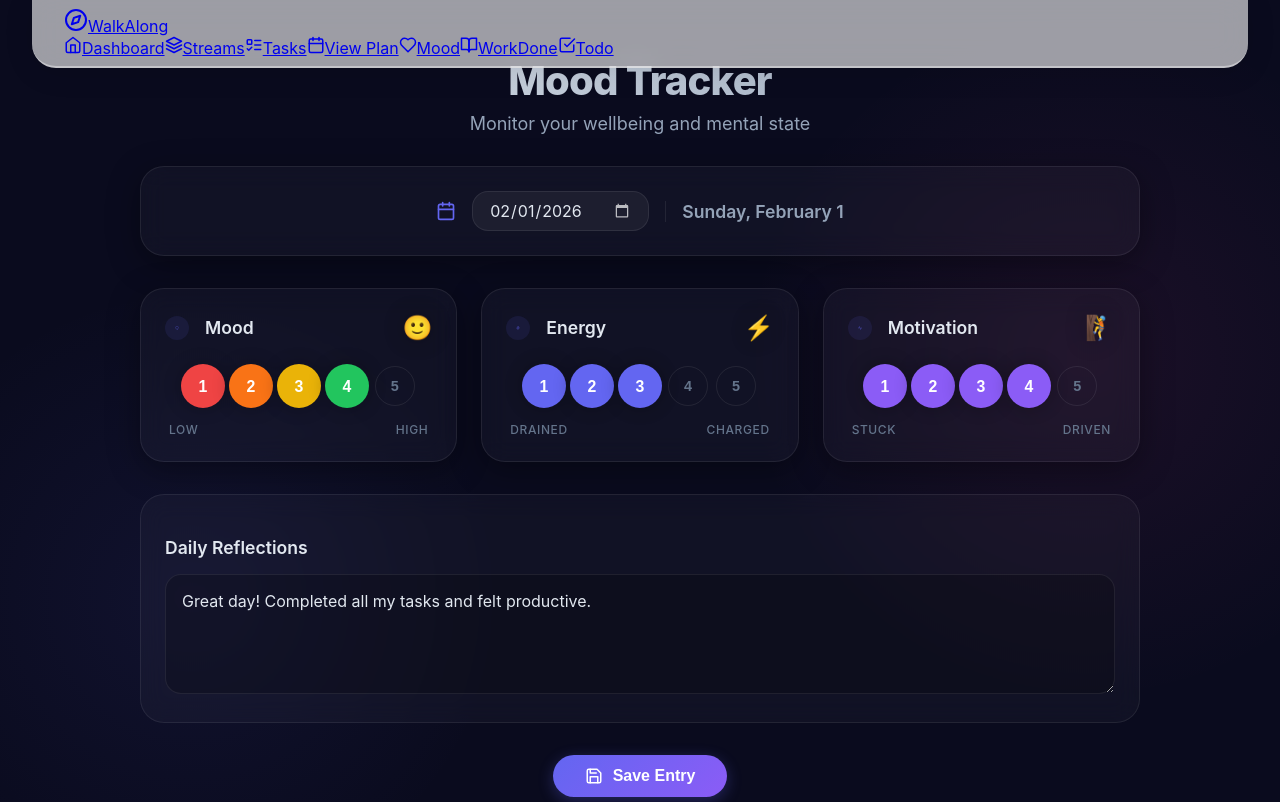
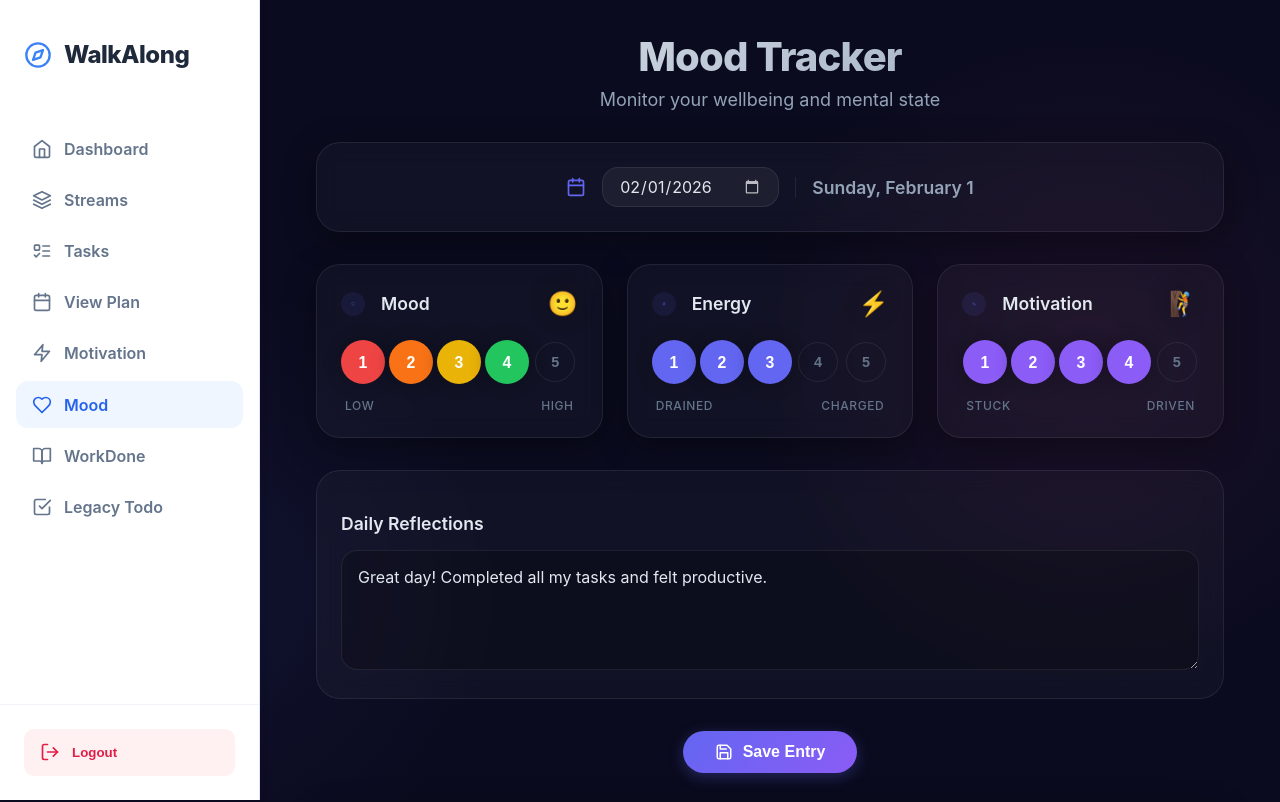
Before and after one commit to kavyaasuresh/Walkalong, a React (Create React App) app in the folder Walkalong-main/frontend/: page /mood in a window 1280 px wide. Shown: the top 802 px of the page. Built offline with nearby package versions, Linux system fonts and the light colour scheme.

Commit message:
resolved issue

```diff
--- a/Walkalong-main/frontend/src/App.css
+++ b/Walkalong-main/frontend/src/App.css
@@ -4,14 +4,30 @@
   flex-direction: column;
 }
 
+.main-content.App {
+  display: flex;
+  /* Sidebar and main-content side by side */
+  min-height: 100vh;
+  background: #f8fafc;
+  /* Professional light background */
+}
+
 .main-content {
   flex: 1;
-  padding: var(--spacing-lg);
-  width: 100%;
-  margin: 0;
-  max-width: none;
+  margin-left: 260px;
+  /* Width of sidebar */
+  padding: 0 2rem 2rem 2rem;
+  transition: margin-left 0.3s ease;
+  width: calc(100% - 260px);
   /* logic for flex child */
   overflow-x: hidden;
+}
+
+@media (max-width: 1024px) {
+  .main-content {
+    margin-left: 80px;
+    width: calc(100% - 80px);
+  }
 }
 
 /* Glassmorphism Card Utilities */
--- a/Walkalong-main/frontend/src/App.js
+++ b/Walkalong-main/frontend/src/App.js
@@ -11,6 +11,7 @@ import MoodPage from './pages/MoodPage';
 import StreamDetail from './pages/StreamDetail';
 import LoginPage from './pages/LoginPage';
 import RegisterPage from './pages/RegisterPage';
+import MotivationPage from './pages/MotivationPage';
 import './App.css';
 
 function App() {
@@ -23,6 +24,7 @@ function App() {
             <Route path="/" element={<LoginPage />} />
             <Route path="/login" element={<LoginPage />} />
             <Route path="/register" element={<RegisterPage />} />
+            <Route path="/motivation" element={<MotivationPage />} />
             <Route path="/dashboard" element={<Dashboard />} />
             <Route path="/workdone" element={<WorkDonePage />} />
             <Route path="/todo" element={<TodoPage />} />
--- a/Walkalong-main/frontend/src/components/Navbar.css
+++ b/Walkalong-main/frontend/src/components/Navbar.css
@@ -1,81 +1,107 @@
-.navbar {
+.sidebar {
     position: fixed;
-    left: 50%;
-    transform: translateX(-50%);
-    width: 95%;
-    max-width: none;
-    background: rgba(255, 255, 255, 0.6);
-    /* Bright Frosted Glass */
-    border-bottom: 2px solid rgba(255, 255, 255, 0.4);
-    backdrop-filter: blur(15px);
-    border-radius: 0 0 var(--radius-lg) var(--radius-lg);
     top: 0;
+    left: 0;
+    width: 260px;
+    height: 100vh;
+    background: #ffffff;
+    border-right: 1px solid #e2e8f0;
+    display: flex;
+    flex-direction: column;
     z-index: 1000;
-    padding: 0.5rem 2rem;
-    box-shadow: 0 4px 30px rgba(0, 0, 0, 0.1);
-    display: flex;
-    justify-content: space-between;
-    align-items: center;
-    transition: all 0.3s ease;
+    box-shadow: 4px 0 10px rgba(0, 0, 0, 0.02);
 }
 
-.nav-brand {
+.sidebar-header {
+    padding: 2.5rem 1.5rem;
     display: flex;
     align-items: center;
     gap: 0.75rem;
-    text-decoration: none;
-    font-weight: 800;
-    font-size: 1.35rem;
-    letter-spacing: -0.5px;
-    background: linear-gradient(135deg, #1e293b 0%, #475569 100%);
-    -webkit-background-clip: text;
-    -webkit-text-fill-color: transparent;
 }
 
-.nav-brand svg {
+.brand-icon {
     color: #3b82f6;
-    /* Bright Blue */
-    filter: drop-shadow(0 0 8px rgba(59, 130, 246, 0.3));
 }
 
-.nav-links {
-    display: flex;
-    gap: 0.5rem;
-    background: rgba(0, 0, 0, 0.05);
-    /* Soft track */
-    padding: 4px;
-    border-radius: 100px;
+.brand-name {
+    font-size: 1.5rem;
+    font-weight: 800;
+    color: #1e293b;
+    letter-spacing: -0.5px;
 }
 
-.nav-link {
+.sidebar-menu {
+    flex: 1;
+    display: flex;
+    flex-direction: column;
+    padding: 1rem;
+    gap: 0.25rem;
+}
+
+.sidebar-item {
     display: flex;
     align-items: center;
-    gap: 8px;
-    padding: 8px 18px;
+    gap: 0.75rem;
+    padding: 0.85rem 1rem;
+    color: #64748b;
     text-decoration: none;
-    color: #94a3b8;
-    border-radius: 100px;
-    transition: all 0.3s cubic-bezier(0.4, 0, 0.2, 1);
+    border-radius: 12px;
     font-weight: 600;
-    font-size: 0.9rem;
-    position: relative;
-    overflow: hidden;
+    transition: all 0.2s;
 }
 
-.nav-link:hover {
-    color: white;
-    background: rgba(255, 255, 255, 0.08);
+.sidebar-item:hover {
+    background: #f1f5f9;
+    color: #1e293b;
 }
 
-.nav-link.active {
-    background: linear-gradient(135deg, var(--accent-primary) 0%, #8b5cf6 100%);
-    color: white;
-    box-shadow: 0 4px 15px rgba(99, 102, 241, 0.4);
+.sidebar-item.active {
+    background: #eff6ff;
+    color: #2563eb;
+}
+
+.sidebar-footer {
+    padding: 1.5rem;
+    border-top: 1px solid #f1f5f9;
+}
+
+.logout-btn {
+    width: 100%;
+    display: flex;
+    align-items: center;
+    gap: 0.75rem;
+    padding: 0.85rem 1rem;
+    background: #fff1f2;
+    border: none;
+    color: #e11d48;
+    border-radius: 10px;
+    font-weight: 600;
+    cursor: pointer;
+    transition: all 0.2s;
+}
+
+.logout-btn:hover {
+    background: #ffe4e6;
     transform: translateY(-1px);
 }
 
-.nav-link.active svg {
-    animation: bounce 2s infinite;
+@media (max-width: 1024px) {
+    .sidebar {
+        width: 80px;
+    }
+
+    .brand-name,
+    .sidebar-item span,
+    .logout-btn span {
+        display: none;
+    }
+
+    .sidebar-header,
+    .sidebar-item,
+    .logout-btn {
+        justify-content: center;
+        padding: 1rem;
+    }
 }
 
 @keyframes bounce {
--- a/Walkalong-main/frontend/src/components/Navbar.js
+++ b/Walkalong-main/frontend/src/components/Navbar.js
@@ -1,76 +1,71 @@
 import React from 'react';
-import { Link, useLocation } from 'react-router-dom';
-import { Home, BookOpen, CheckSquare, Layers, ListTodo, Calendar, Heart, Compass } from 'lucide-react';
+import { Link, useLocation, useNavigate } from 'react-router-dom';
+import { Home, BookOpen, CheckSquare, Layers, ListTodo, Calendar, Heart, Compass, Zap, LogOut } from 'lucide-react';
 import './Navbar.css';
 
 const Navbar = () => {
   const location = useLocation();
+  const navigate = useNavigate();
+
+  const handleLogout = () => {
+    // Mock logout
+    navigate('/login');
+  };
 
   return (
-    <nav className="navbar">
-      <div className="navbar-container">
-        <Link to="/" className="navbar-brand">
-          <Compass size={24} className="text-accent-primary" />
-          <span>WalkAlong</span>
-        </Link>
+    <nav className="sidebar">
+      <div className="sidebar-header">
+        <Compass size={28} className="brand-icon" />
+        <span className="brand-name">WalkAlong</span>
+      </div>
 
-        <div className="navbar-menu">
-          <Link
-            to="/dashboard"
-            className={`navbar-item ${location.pathname === '/dashboard' || location.pathname === '/' ? 'active' : ''}`}
-          >
-            <Home size={18} />
+      <div className="sidebar-menu">
+        <Link to="/dashboard" className={`sidebar-item ${location.pathname === '/dashboard' || location.pathname === '/' ? 'active' : ''}`}>
+          <Home size={20} />
           <span>Dashboard</span>
         </Link>
 
-          <Link
-            to="/streams"
-            className={`navbar-item ${location.pathname === '/streams' ? 'active' : ''}`}
-          >
-            <Layers size={18} />
+        <Link to="/streams" className={`sidebar-item ${location.pathname === '/streams' ? 'active' : ''}`}>
+          <Layers size={20} />
           <span>Streams</span>
         </Link>
 
-          <Link
-            to="/tasks"
-            className={`navbar-item ${location.pathname === '/tasks' ? 'active' : ''}`}
-          >
-            <ListTodo size={18} />
+        <Link to="/tasks" className={`sidebar-item ${location.pathname === '/tasks' ? 'active' : ''}`}>
+          <ListTodo size={20} />
           <span>Tasks</span>
         </Link>
 
-          <Link
-            to="/viewplan"
-            className={`navbar-item ${location.pathname === '/viewplan' ? 'active' : ''}`}
-          >
-            <Calendar size={18} />
+        <Link to="/viewplan" className={`sidebar-item ${location.pathname === '/viewplan' ? 'active' : ''}`}>
+          <Calendar size={20} />
           <span>View Plan</span>
         </Link>
 
-          <Link
-            to="/mood"
-            className={`navbar-item ${location.pathname === '/mood' ? 'active' : ''}`}
-          >
-            <Heart size={18} />
+        <Link to="/motivation" className={`sidebar-item ${location.pathname === '/motivation' ? 'active' : ''}`}>
+          <Zap size={20} />
+          <span>Motivation</span>
+        </Link>
+
+        <Link to="/mood" className={`sidebar-item ${location.pathname === '/mood' ? 'active' : ''}`}>
+          <Heart size={20} />
           <span>Mood</span>
         </Link>
 
-          <Link
-            to="/workdone"
-            className={`navbar-item ${location.pathname === '/workdone' ? 'active' : ''}`}
-          >
-            <BookOpen size={18} />
+        <Link to="/workdone" className={`sidebar-item ${location.pathname === '/workdone' ? 'active' : ''}`}>
+          <BookOpen size={20} />
           <span>WorkDone</span>
         </Link>
 
-          <Link
-            to="/todo"
-            className={`navbar-item ${location.pathname === '/todo' ? 'active' : ''}`}
-          >
-            <CheckSquare size={18} />
-            <span>Todo</span>
+        <Link to="/todo" className={`sidebar-item ${location.pathname === '/todo' ? 'active' : ''}`}>
+          <CheckSquare size={20} />
+          <span>Legacy Todo</span>
         </Link>
       </div>
+
+      <div className="sidebar-footer">
+        <button className="logout-btn" onClick={handleLogout}>
+          <LogOut size={20} />
+          <span>Logout</span>
+        </button>
       </div>
     </nav>
   );
--- /dev/null
+++ b/Walkalong-main/frontend/src/pages/MotivationPage.css
@@ -0,0 +1,122 @@
+.motivation-container {
+    padding: 1rem;
+    max-width: 1200px;
+    margin: 0 auto;
+}
+
+.motivation-header {
+    margin-bottom: 2rem;
+}
+
+.motivation-header h1 {
+    font-size: 2.25rem;
+    color: #0f172a;
+    margin-bottom: 0.5rem;
+}
+
+.motivation-header p {
+    color: #64748b;
+    font-size: 1.1rem;
+}
+
+.motivation-grid {
+    display: grid;
+    grid-template-columns: 1fr 1fr;
+    gap: 2rem;
+}
+
+.motivation-section {
+    background: #ffffff;
+    padding: 2rem;
+    border-radius: 16px;
+    border: 1px solid #e2e8f0;
+    box-shadow: 0 4px 6px -1px rgba(0, 0, 0, 0.1);
+    display: flex;
+    flex-direction: column;
+}
+
+.motivation-section h2 {
+    font-size: 1.25rem;
+    margin-bottom: 1.5rem;
+    color: #1e293b;
+    display: flex;
+    align-items: center;
+    gap: 0.5rem;
+}
+
+.video-player-container {
+    width: 100%;
+    aspect-ratio: 16/9;
+    background: #0f172a;
+    border-radius: 12px;
+    overflow: hidden;
+    display: flex;
+    align-items: center;
+    justify-content: center;
+    margin-bottom: 1.5rem;
+}
+
+.motivation-video {
+    width: 100%;
+    height: 100%;
+    object-fit: contain;
+}
+
+.video-placeholder {
+    color: #64748b;
+    font-style: italic;
+}
+
+.quote-display-box {
+    flex: 1;
+    display: flex;
+    flex-direction: column;
+    justify-content: center;
+    padding: 2rem;
+    background: #f8fafc;
+    border-radius: 12px;
+    margin-bottom: 1.5rem;
+    text-align: center;
+}
+
+.quote-text {
+    font-size: 1.5rem;
+    font-weight: 700;
+    color: #0f172a;
+    line-height: 1.4;
+    margin-bottom: 1rem;
+    font-family: 'Georgia', serif;
+    font-style: italic;
+}
+
+.quote-author {
+    color: #6366f1;
+    font-weight: 600;
+    font-size: 1rem;
+}
+
+.shuffle-btn {
+    align-self: center;
+    display: flex;
+    align-items: center;
+    gap: 0.5rem;
+    padding: 0.75rem 1.5rem;
+    background: #eff6ff;
+    color: #2563eb;
+    border: none;
+    border-radius: 10px;
+    font-weight: 600;
+    cursor: pointer;
+    transition: all 0.2s;
+}
+
+.shuffle-btn:hover {
+    background: #dbeafe;
+    transform: translateY(-1px);
+}
+
+@media (max-width: 900px) {
+    .motivation-grid {
+        grid-template-columns: 1fr;
+    }
+}
--- /dev/null
+++ b/Walkalong-main/frontend/src/pages/MotivationPage.js
@@ -0,0 +1,59 @@
+import React, { useState } from 'react';
+import { Play, Upload, Quote, RefreshCw, Film } from 'lucide-react';
+import './MotivationPage.css';
+
+const MotivationPage = () => {
+    const [videoUrl, setVideoUrl] = useState(null);
+    const [currentQuote, setCurrentQuote] = useState({ text: "Believe you can and you're halfway there.", author: "Theodore Roosevelt" });
+
+    const quotes = [
+        { text: "The only way to do great work is to love what you do.", author: "Steve Jobs" },
+        { text: "Success is not final, failure is not fatal: it is the courage to continue that counts.", author: "Winston Churchill" },
+        { text: "Believe you can and you're halfway there.", author: "Theodore Roosevelt" }
+    ];
+
+    const generateQuote = () => {
+        const randomIndex = Math.floor(Math.random() * quotes.length);
+        setCurrentQuote(quotes[randomIndex]);
+    };
+
+    const handleVideoUpload = (e) => {
+        const file = e.target.files[0];
+        if (file) {
+            const url = URL.createObjectURL(file);
+            setVideoUrl(url);
+        }
+    };
+
+    return (
+        <div className="motivation-container">
+            <header className="motivation-header">
+                <h1>Motivation Hub</h1>
+                <p>Fuel your ambition with visual and mental sparks.</p>
+            </header>
+
+            <div className="motivation-grid">
+                <div className="motivation-section video-section card">
+                    <h2>Visual Fuel</h2>
+                    <div className="video-player-container">
+                        {videoUrl ? <video key={videoUrl} controls src={videoUrl} className="motivation-video" /> : <div className="video-placeholder">Upload a video</div>}
+                    </div>
+                    <input type="file" accept="video/*" onChange={handleVideoUpload} />
+                </div>
+
+                <div className="motivation-section quote-section card">
+                    <h2>Mental Spark</h2>
+                    <div className="quote-display-box">
+                        <p className="quote-text">"{currentQuote.text}"</p>
+                        <p className="quote-author">— {currentQuote.author}</p>
+                    </div>
+                    <button className="shuffle-btn" onClick={generateQuote}>
+                        <RefreshCw size={18} /> Shuffle Quote
+                    </button>
+                </div>
+            </div>
+        </div>
+    );
+};
+
+export default MotivationPage;
```
Lines whose indentation alone changed are shown as unchanged.
